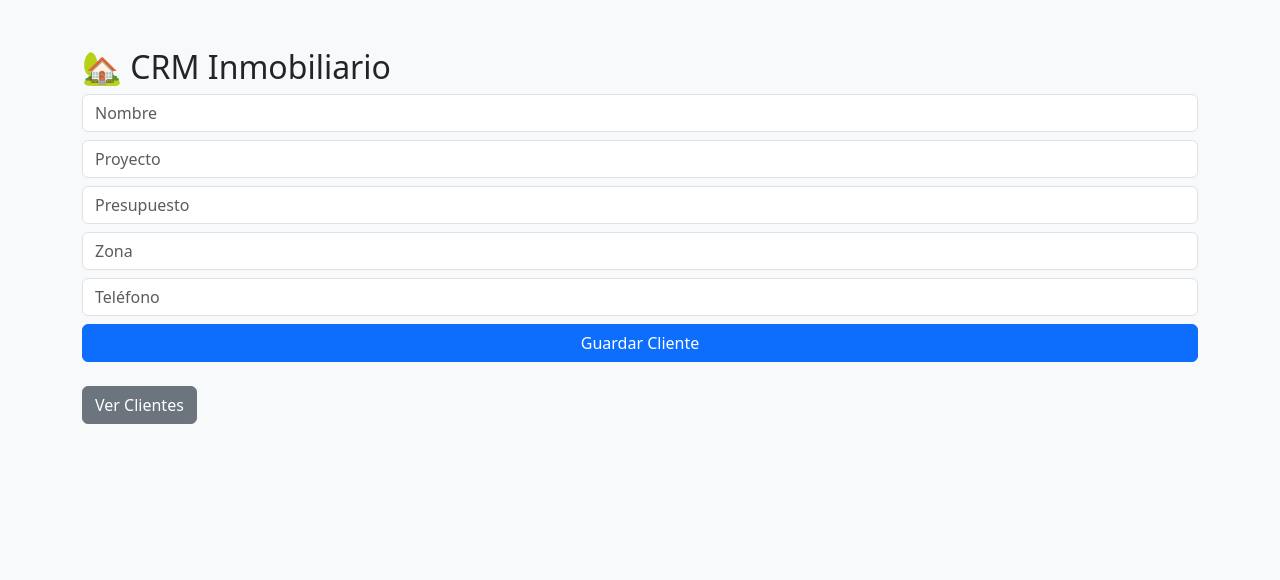
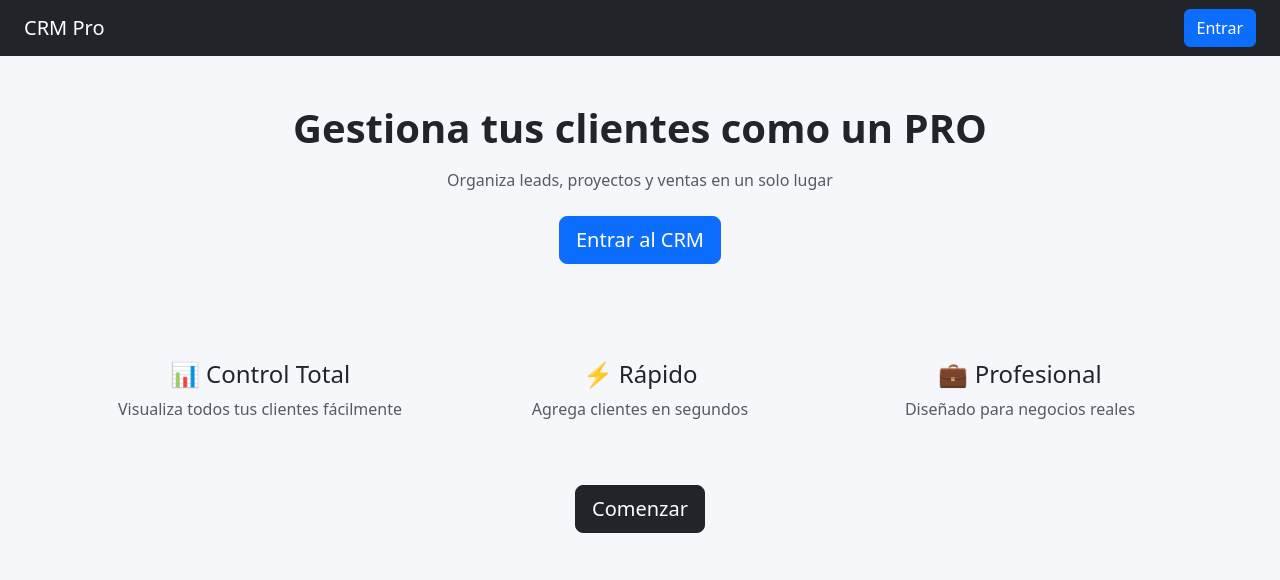
Before and after one commit to cesarromerofit-stack/crm-cesar, a Flask app: template templates/index.html in a window 1280 px wide. Shown: the top 580 px of the page. Run offline with Flask 3, Linux system fonts and the light colour scheme; the template is opened without the code that fills it, so the values that code supplies are empty.

Commit message:
activar home

```diff
--- a/app.py
+++ b/app.py
@@ -79,7 +79,7 @@ def guardar():
 # 🔹 INICIO
 @app.route('/')
 def inicio():
-    return redirect('/clientes')
+    return render_template('index.html')
 
 
 # 🔹 RUN
--- a/templates/index.html
+++ b/templates/index.html
@@ -1,34 +1,53 @@
 <!DOCTYPE html>
-<html>
+<html lang="es">
 
 <head>
-    <title>CRM Inmobiliario</title>
+    <meta charset="UTF-8">
+    <title>CRM Pro</title>
     <link href="https://cdn.jsdelivr.net/npm/bootstrap@5.3.0/dist/css/bootstrap.min.css" rel="stylesheet">
 </head>
 
-<body class="bg-light">
+<body style="background:#f5f7fb;">
 
-    <div class="container mt-5">
+    <!-- NAVBAR -->
+    <nav class="navbar navbar-dark bg-dark px-4">
+        <span class="navbar-brand">CRM Pro</span>
+        <a href="/clientes" class="btn btn-primary">Entrar</a>
+    </nav>
 
-        <h2>🏡 CRM Inmobiliario</h2>
+    <!-- HERO -->
+    <div class="container text-center py-5">
+        <h1 class="fw-bold mb-3">Gestiona tus clientes como un PRO</h1>
+        <p class="text-muted mb-4">Organiza leads, proyectos y ventas en un solo lugar</p>
 
-        <form action="/guardar" method="POST">
+        <a href="/clientes" class="btn btn-primary btn-lg">Entrar al CRM</a>
+    </div>
 
-            <input class="form-control mb-2" name="nombre" placeholder="Nombre">
-            <input class="form-control mb-2" name="proyecto" placeholder="Proyecto">
-            <input class="form-control mb-2" name="presupuesto" placeholder="Presupuesto">
-            <input class="form-control mb-2" name="zona" placeholder="Zona">
+    <!-- BENEFICIOS -->
+    <div class="container py-5">
+        <div class="row text-center">
 
-            <!-- 🔥 NUEVO -->
-            <input class="form-control mb-2" name="telefono" placeholder="Teléfono">
+            <div class="col-md-4">
+                <h4>📊 Control Total</h4>
+                <p class="text-muted">Visualiza todos tus clientes fácilmente</p>
+            </div>
 
-            <button class="btn btn-primary w-100">Guardar Cliente</button>
+            <div class="col-md-4">
+                <h4>⚡ Rápido</h4>
+                <p class="text-muted">Agrega clientes en segundos</p>
+            </div>
 
-        </form>
+            <div class="col-md-4">
+                <h4>💼 Profesional</h4>
+                <p class="text-muted">Diseñado para negocios reales</p>
+            </div>
 
-        <br>
-        <a href="/clientes" class="btn btn-secondary">Ver Clientes</a>
+        </div>
+    </div>
 
+    <!-- CTA -->
+    <div class="text-center pb-5">
+        <a href="/clientes" class="btn btn-dark btn-lg">Comenzar</a>
     </div>
 
 </body>
```
